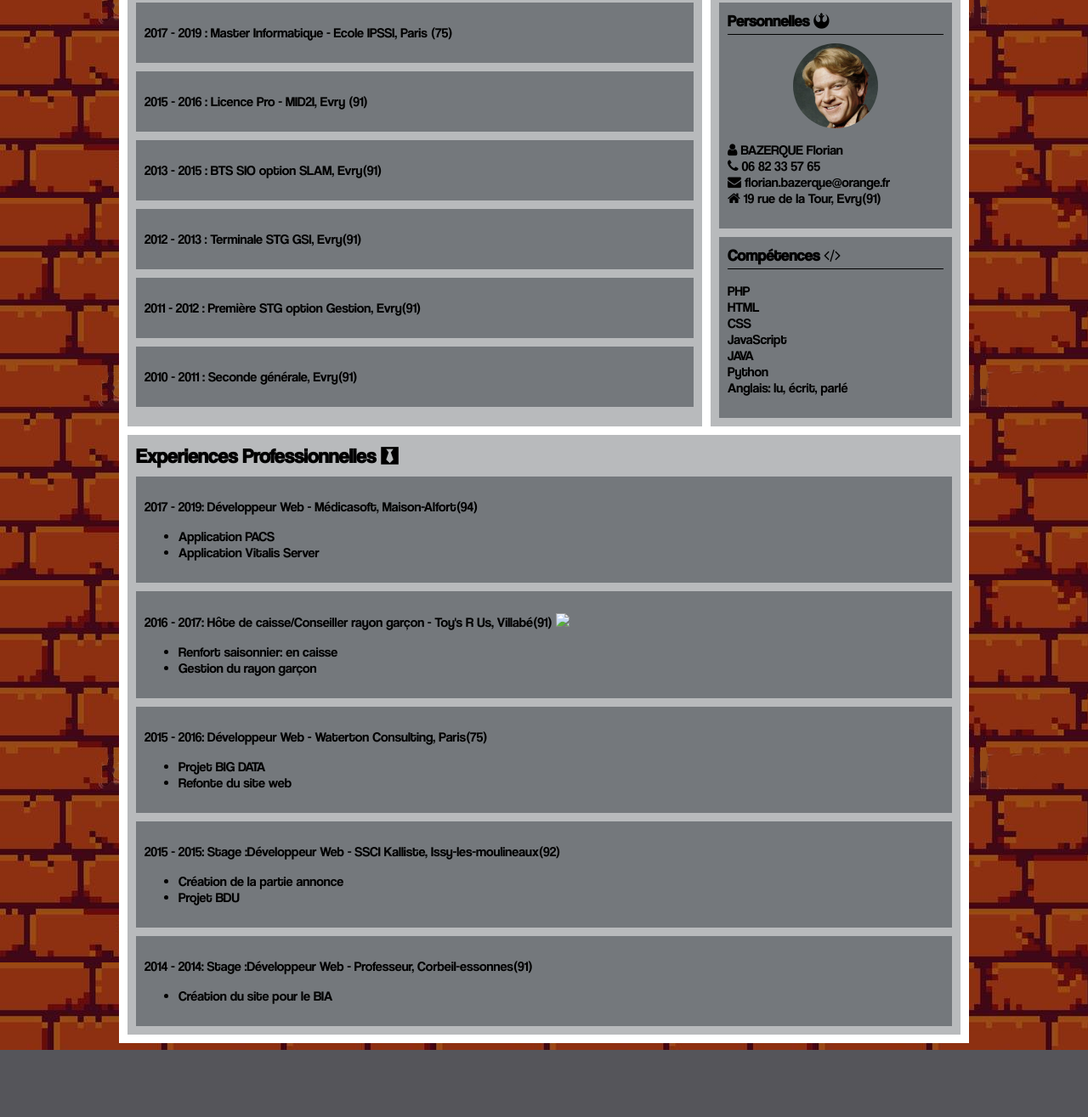
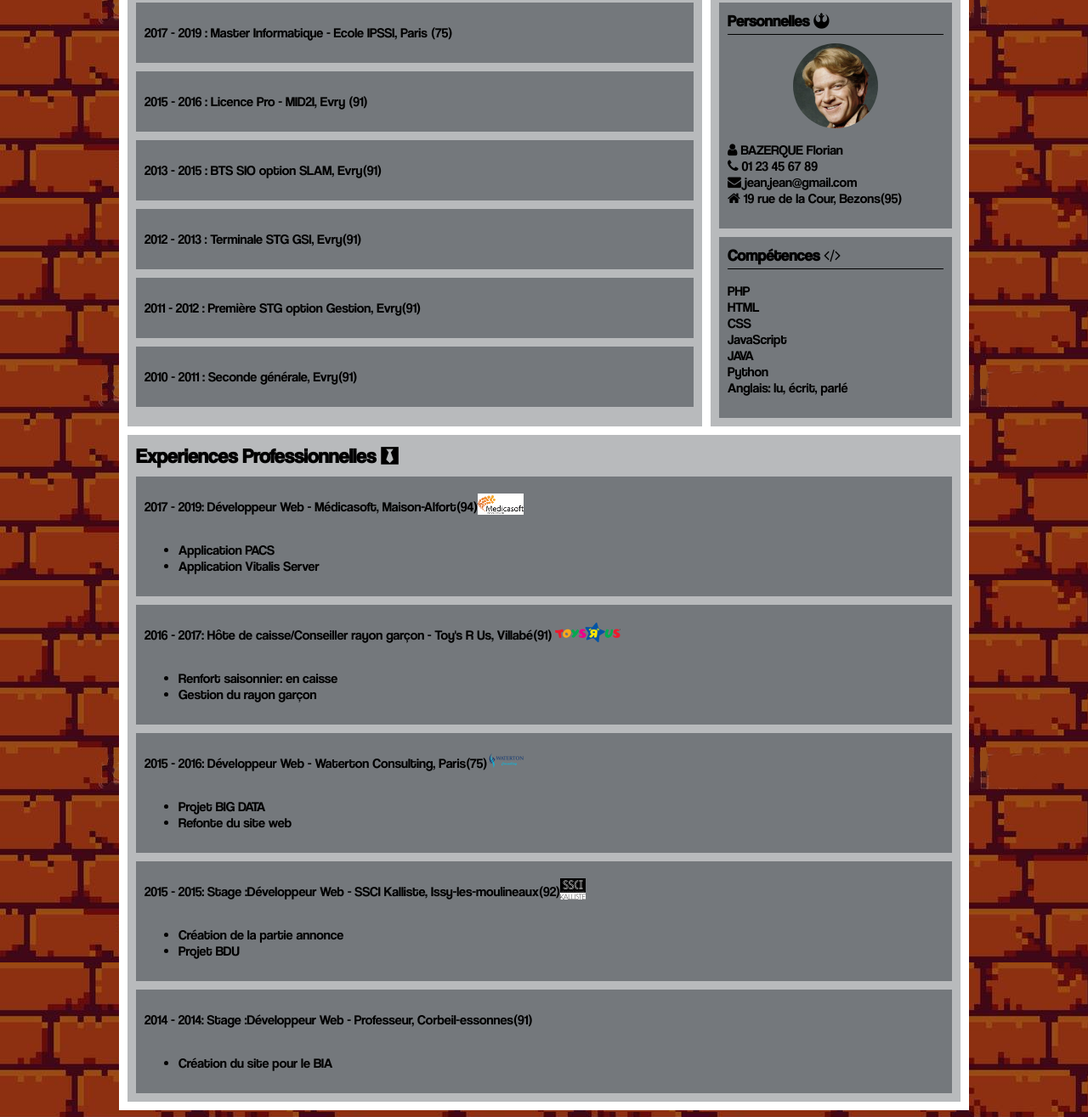
Before and after one commit to florianbazerque/cvhtml, a plain HTML site: page index.html in a window 1280 px wide. Shown: the part 217-1532 px from the top of the page at 85% size. Before the commit the page ends 1453 px from the top, so only its background shows below. Drawn offline with Linux system fonts and the light colour scheme.

Commit message:
Troisième commit

```diff
--- a/css/style.css
+++ b/css/style.css
@@ -135,3 +135,30 @@ h2, h3 {
 .rubrique:hover .titreRubrique {
 	border-color: white;
 }
+
+.intituleLogo{
+	display: flex;
+}
+.bg-watertonlogo {
+	margin-top: 10px;
+    width: 42px; height: 25px;
+    background: url('../img/css_sprites.png') -113px -10px;
+}
+
+.bg-logo_ssci_KALLISTE_texte {
+	margin-top: 10px;
+    width: 30px; height: 25px;
+    background: url('../img/css_sprites.png') -113px -55px;
+}
+
+.bg-toysrus {
+	margin-top: 10px;
+    width: 83px; height: 25px;
+    background: url('../img/css_sprites.png') -10px -10px;
+}
+
+.bg-medicasoft {
+	margin-top: 10px;
+    width: 54px; height: 25px;
+    background: url('../img/css_sprites.png') -10px -55px;
+}
--- a/index.html
+++ b/index.html
@@ -49,9 +49,9 @@
 							</div>
 							<ul>
 								<li><i class="fa fa-user" aria-hidden="true"></i> BAZERQUE Florian</li>
-								<li><i class="fa fa-phone" aria-hidden="true"></i> 06 82 33 57 65</li>
-								<li><i class="fa fa-envelope" aria-hidden="true"></i> florian.bazerque@orange.fr</li>
-								<li><i class="fa fa-home" aria-hidden="true"></i> 19 rue de la Tour, Evry(91)</li>
+								<li><i class="fa fa-phone" aria-hidden="true"></i> 01 23 45 67 89</li>
+								<li><i class="fa fa-envelope" aria-hidden="true"></i> jean.jean@gmail.com</li>
+								<li><i class="fa fa-home" aria-hidden="true"></i> 19 rue de la Cour, Bezons(95)</li>
 							</ul>
 						</div>
 					</div>
@@ -76,35 +76,49 @@
 			<div id="experiencePro">
 				<h2>Experiences Professionnelles <i class="fa fa-black-tie" aria-hidden="true"></i></h2>
 				<div class="rubrique">
-					<p>2017 - 2019: Développeur Web - Médicasoft, Maison-Alfort(94)</p>
+					<div class="intituleLogo">
+						<p>2017 - 2019: Développeur Web - Médicasoft, Maison-Alfort(94) </p>
+						<div class="bg-medicasoft"></div>
+					</div>
 					<ul>
 						<li>Application PACS</li>
 						<li>Application Vitalis Server</li>
 					</ul>
 				</div>
 				<div class="rubrique">
-					<p>2016 - 2017: Hôte de caisse/Conseiller rayon garçon - Toy's R Us, Villabé(91) <img src="img/toysrus.png" /></p>
+					<div class="intituleLogo">
+						<p>2016 - 2017: Hôte de caisse/Conseiller rayon garçon - Toy's R Us, Villabé(91) </p>
+						<div class="bg-toysrus"></div>
+					</div>
 					<ul>
 						<li>Renfort saisonnier: en caisse</li>
 						<li>Gestion du rayon garçon</li>
 					</ul>
 				</div>
 				<div class="rubrique">
-					<p>2015 - 2016: Développeur Web - Waterton Consulting, Paris(75)</p>
+					<div class="intituleLogo">
+						<p>2015 - 2016: Développeur Web - Waterton Consulting, Paris(75) </p>
+						<div class="bg-watertonlogo"></div>
+					</div>
 					<ul>
 						<li>Projet BIG DATA</li>
 						<li>Refonte du site web</li>
 					</ul>
 				</div>
 				<div class="rubrique">
-					<p>2015 - 2015: Stage :Développeur Web - SSCI Kalliste, Issy-les-moulineaux(92)</p>
+					<div class="intituleLogo">
+						<p>2015 - 2015: Stage :Développeur Web - SSCI Kalliste, Issy-les-moulineaux(92) </p>
+						<div class="bg-logo_ssci_KALLISTE_texte"></div>
+					</div>
 					<ul>
 						<li>Création de la partie annonce</li>
 						<li>Projet BDU</li>
 					</ul>
 				</div>
 				<div class="rubrique">
-					<p>2014 - 2014: Stage :Développeur Web - Professeur, Corbeil-essonnes(91)</p>
+					<div class="intituleLogo">
+						<p>2014 - 2014: Stage :Développeur Web - Professeur, Corbeil-essonnes(91)</p>
+					</div>
 					<ul>
 						<li>Création du site pour le BIA</li>
 					</ul>
```
Also changed, not shown: img/css_sprites.png (added).
